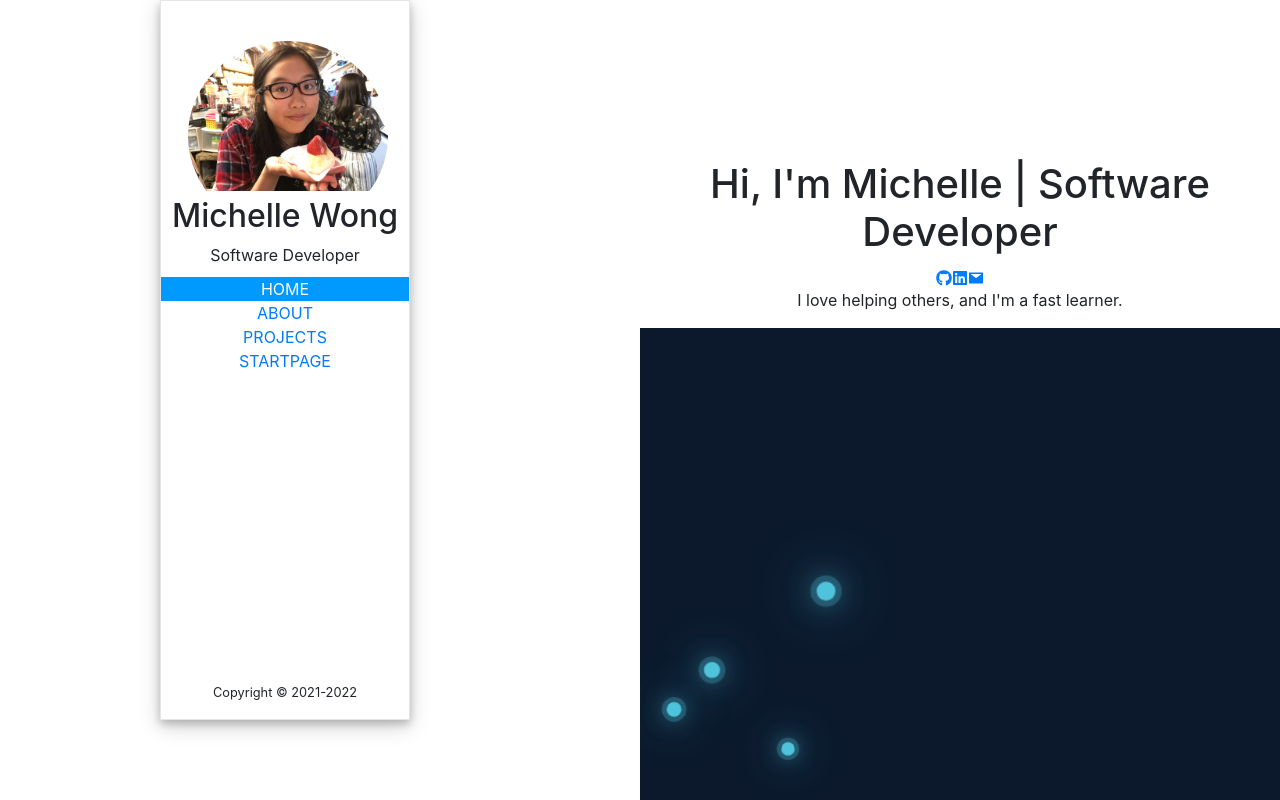
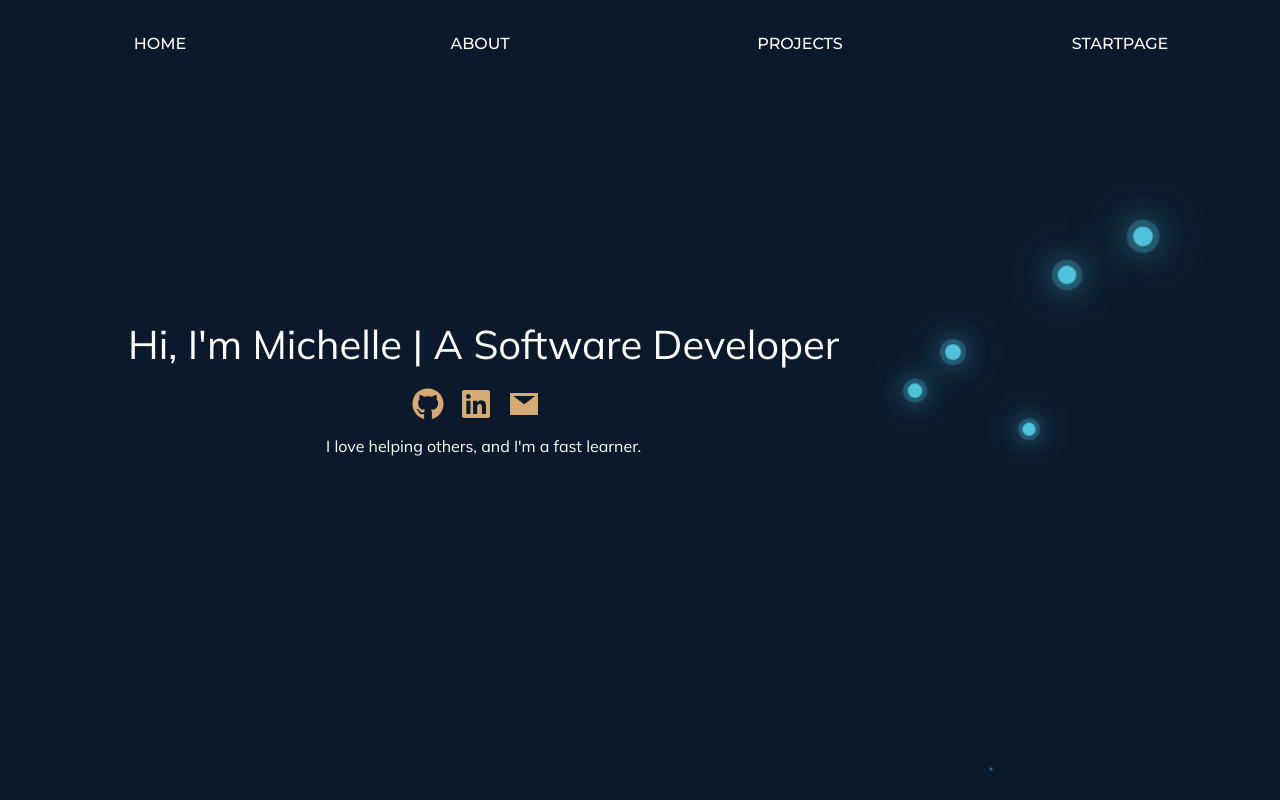
Before and after one commit to miiwo/miiwo.github.io, a React (Create React App) app: page /#/HOME in a window 1280 px wide. Shown: the top 800 px of the page. Built offline with nearby package versions, Linux system fonts and the light colour scheme.

Commit message:
Add topbar component

```diff
--- a/src/App.css
+++ b/src/App.css
@@ -1,17 +1,6 @@
 .App {
   text-align: center;
   background: #0c192c;
-}
-
-.App-logo {
-  height: 40vmin;
-  pointer-events: none;
-}
-
-@media (prefers-reduced-motion: no-preference) {
-  .App-logo {
-    animation: App-logo-spin infinite 20s linear;
-  }
 }
 
 .App-header {
@@ -31,16 +20,6 @@
 
 .main-content {
   float: right;
-  margin-left: 30%;
   height: 100vh;
   background: #0c192c;
 }
-
-@keyframes App-logo-spin {
-  from {
-    transform: rotate(0deg);
-  }
-  to {
-    transform: rotate(360deg);
-  }
-}
--- a/src/App.js
+++ b/src/App.js
@@ -5,6 +5,7 @@ import { HashRouter as Router, Route, Routes, Navigate } from 'react-router-dom'
 import { Helmet } from "react-helmet";
 
 import Sidebar from './components/sidebar';
+import Topbar from './components/topbar';
 import Projects from './pages/projects';
 import About from './pages/about';
 import StartPage from './pages/startpage';
@@ -36,7 +37,8 @@ function App() {
 
 
 	    <div className="App">
-			<Sidebar logo={userinfo.pic} title={userinfo.name} subtitle={userinfo.position} sideItems={sidebarComponents} />
+			<Topbar sideItems={sidebarComponents} />
+			{/*<Sidebar logo={userinfo.pic} title={userinfo.name} subtitle={userinfo.position} sideItems={sidebarComponents} /> */}
 			<div className="main-content">
 				<Routes>
 				<Route path="/home" element={<Home />} />
--- a/src/components/sidebar.js
+++ b/src/components/sidebar.js
@@ -1,6 +1,6 @@
 import React from 'react'
 import { NavLink } from 'react-router-dom'
-import '../stylesheets/sidebar.css'
+//import '../stylesheets/sidebar.css'
 
 
 function SidebarList(props) {
--- /dev/null
+++ b/src/components/topbar.js
@@ -0,0 +1,26 @@
+import React from 'react'
+import { NavLink } from 'react-router-dom'
+import '../stylesheets/topbar.css'
+
+
+function SidebarList(props) {
+    const items = Object.keys(props.items);
+    const sidebarItems = items.map((item, i) =>
+		<li key={i}><NavLink to={"/" + item} className="sidebar-link">{item}</NavLink></li>
+    );
+
+    return (
+		<ul id="sidebar-list">{sidebarItems}</ul>
+    );
+}
+
+
+function Topbar(props) {
+    return (
+		<aside id="topbar">
+			<SidebarList items={props.sideItems} />
+		</aside>
+    )
+}
+
+export default Topbar
--- a/src/information.json
+++ b/src/information.json
@@ -1,5 +1,5 @@
 {
-    "about": "Hi there, my name is Michelle Wong and this is my website! I am a fresh graduate from the University of Toronto with degrees in Computer Science and Mathematics. During my time at UofT, I've had the opportunity to be a TA for second year theory courses (CSC236) and more practical ones (CSC209, CSC384). My hobbies include mahjong, rhythm games, and dancing.\n\nYou can contact me at: chellewsa@gmail.com.",
+    "about": "Hi there, my name is Michelle Wong and this is my website! I am a recent graduate from the University of Toronto focusing in Computer Science and Mathematics. I am passionate in developing my software skills, and also helping others! My hobbies include mahjong, rhythm games, and dancing.\n\nYou can contact me at: chellewsa@gmail.com.",
     "discordbot": "This is my discord bot",
     "project_list": [
 	{
--- a/src/pages/home.js
+++ b/src/pages/home.js
@@ -5,7 +5,8 @@ import '../stylesheets/home.css'
 function Home(props) {
     return (
 	<div className="home">
-		<h1>Hi, I'm Michelle | Software Developer</h1>
+		<div className='home-jumbobox'>
+		<h1>Hi, I'm Michelle | A Software Developer</h1>
 		<div className='socials'>
 			<a href='https://github.com/miiwo'>
 				<svg stroke="currentColor" fill="currentColor" stroke-width="0" viewBox="0 0 496 512" height="1em" width="1em" xmlns="http://www.w3.org/2000/svg"><path d="M165.9 397.4c0 2-2.3 3.6-5.2 3.6-3.3.3-5.6-1.3-5.6-3.6 0-2 2.3-3.6 5.2-3.6 3-.3 5.6 1.3 5.6 3.6zm-31.1-4.5c-.7 2 1.3 4.3 4.3 4.9 2.6 1 5.6 0 6.2-2s-1.3-4.3-4.3-5.2c-2.6-.7-5.5.3-6.2 2.3zm44.2-1.7c-2.9.7-4.9 2.6-4.6 4.9.3 2 2.9 3.3 5.9 2.6 2.9-.7 4.9-2.6 4.6-4.6-.3-1.9-3-3.2-5.9-2.9zM244.8 8C106.1 8 0 113.3 0 252c0 110.9 69.8 205.8 169.5 239.2 12.8 2.3 17.3-5.6 17.3-12.1 0-6.2-.3-40.4-.3-61.4 0 0-70 15-84.7-29.8 0 0-11.4-29.1-27.8-36.6 0 0-22.9-15.7 1.6-15.4 0 0 24.9 2 38.6 25.8 21.9 38.6 58.6 27.5 72.9 20.9 2.3-16 8.8-27.1 16-33.7-55.9-6.2-112.3-14.3-112.3-110.5 0-27.5 7.6-41.3 23.6-58.9-2.6-6.5-11.1-33.3 2.6-67.9 20.9-6.5 69 27 69 27 20-5.6 41.5-8.5 62.8-8.5s42.8 2.9 62.8 8.5c0 0 48.1-33.6 69-27 13.7 34.7 5.2 61.4 2.6 67.9 16 17.7 25.8 31.5 25.8 58.9 0 96.5-58.9 104.2-114.8 110.5 9.2 7.9 17 22.9 17 46.4 0 33.7-.3 75.4-.3 83.6 0 6.5 4.6 14.4 17.3 12.1C428.2 457.8 496 362.9 496 252 496 113.3 383.5 8 244.8 8zM97.2 352.9c-1.3 1-1 3.3.7 5.2 1.6 1.6 3.9 2.3 5.2 1 1.3-1 1-3.3-.7-5.2-1.6-1.6-3.9-2.3-5.2-1zm-10.8-8.1c-.7 1.3.3 2.9 2.3 3.9 1.6 1 3.6.7 4.3-.7.7-1.3-.3-2.9-2.3-3.9-2-.6-3.6-.3-4.3.7zm32.4 35.6c-1.6 1.3-1 4.3 1.3 6.2 2.3 2.3 5.2 2.6 6.5 1 1.3-1.3.7-4.3-1.3-6.2-2.2-2.3-5.2-2.6-6.5-1zm-11.4-14.7c-1.6 1-1.6 3.6 0 5.9 1.6 2.3 4.3 3.3 5.6 2.3 1.6-1.3 1.6-3.9 0-6.2-1.4-2.3-4-3.3-5.6-2z"></path></svg>
@@ -20,8 +21,7 @@ function Home(props) {
 			</a>
 		</div>
 		<p>I love helping others, and I'm a fast learner.</p>
-
-		<div className='container'>
+		</div>
 			<div className='bubbles'>
 				<span style={{"--i":11}}></span>
 				<span style={{"--i":12}}></span>
@@ -29,8 +29,9 @@ function Home(props) {
 				<span style={{"--i":10}}></span>
 				<span style={{"--i":14}}></span>
 				<span style={{"--i":23}}></span>
+				<span style={{"--i":15}}></span>
 			</div>
-		</div>
+
 	</div>
     )
 }
--- a/src/stylesheets/about.css
+++ b/src/stylesheets/about.css
@@ -1,15 +1,23 @@
 .about {
-    padding-left: 3%;
+    padding-top: 30vh;
     white-space: pre-wrap;
+    color: white;
+    position: absolute;
+    top: 0%;
+    left: 0%;
+    width: 100vw;
+    height: 100vh;
+    background: #0c192c;
+    z-index: -1;
 }
 
 .about h1 {
-    text-align: left;
+    text-align: center;
 }
 
 .aboutPara {
-    padding-right: 3em;
-    text-align: left;
+    width: 30vw;
+    margin: auto;
+    margin-top: 20px;
+    text-align: center;
 }
-
-.aboutHeader {}
--- a/src/stylesheets/home.css
+++ b/src/stylesheets/home.css
@@ -1,16 +1,44 @@
+@import url('https://fonts.googleapis.com/css2?family=Mulish&display=swap');
+
 .home {
     position: absolute;
-    top: 20%;
-    left: 50%;
+    top: 0%;
+    left: 0%;
+    width: 100vw;
+    height: 100vh;
+    background: #0c192c;
+    z-index: -1;
 }
 
-.penguin {
-    width: 300px;
+.home-jumbobox {
+    position: absolute;
+    padding-top: 40vh;
+    padding-left: 10vw;
+    color: white;
+    font-family: 'Mulish', sans-serif;
+}
+
+.home-jumbobox p {
+    padding-top: 10px;
+}
+
+.socials {
+    font-size: 2rem;
+}
+
+.socials a {
+    padding: 2rem 1rem 2rem 0px;
+    color: rgb(214, 171, 115);
+    transition: 0.4s;
+}
+
+.socials a:hover {
+    color: rgb(240, 155, 27);
 }
 
 .container {
     position: relative;
-    width: 100%;
+    width: 100vw;
     height: 100vh;
     overflow: hidden;
     background: #0c192c;
@@ -18,6 +46,7 @@
 .bubbles {
     position: relative;
     display: flex;
+    padding-left: 70vw;
 }
 .bubbles span {
     position: relative;
--- a/src/stylesheets/projects.css
+++ b/src/stylesheets/projects.css
@@ -4,8 +4,17 @@
 
 .projects {
     padding-left: 3%;
+    padding-right: 10%;
+    padding-top: 10vh;
     white-space: pre-wrap;
-    padding-right: 10%;
+    color: white;
+    position: absolute;
+    top: 0%;
+    left: 0%;
+    width: 100vw;
+    height: 100vh;
+    background: #0c192c;
+    z-index: -1;
 }
 
 .projHeader {
--- a/src/stylesheets/startpage.css
+++ b/src/stylesheets/startpage.css
@@ -1,7 +1,16 @@
 .startpage {
-    width: 71vw;
+    width: 100vw;
     height: 100vh;
+    padding-top: 15vh;
     /*background: #1A1E23;*/
+    color: white;
+    position: absolute;
+    top: 0%;
+    left: 0%;
+    width: 100vw;
+    height: 100vh;
+    background: #0c192c;
+    z-index: -1;
 }
 
 .startpage-table {
--- /dev/null
+++ b/src/stylesheets/topbar.css
@@ -0,0 +1,25 @@
+@import url('https://fonts.googleapis.com/css2?family=Montserrat:wght@500&display=swap');
+
+#sidebar {
+    z-index: 1001;
+    float: left;
+}
+
+ul {
+    margin: 0;
+    padding: 0;
+}
+
+ul li {
+    list-style-type: none;
+    margin: 0;
+}
+
+ul li a {
+    float: left;
+    padding-top: 2vh;
+    width: 25vw;
+    text-decoration: none;
+    color: white;
+    font-family: 'Montserrat', sans-serif;
+}
--- a/src/stylesheets/waves.css
+++ b/src/stylesheets/waves.css
@@ -42,10 +42,10 @@
 
 @keyframes animate{
 	0%{
-		background-position-x: 0;
+		transform: translateX(0);
 	}
 	100%{
-		background-position-x: 990px;
+		transform: translateX(1);
 	}
 }
 
```
